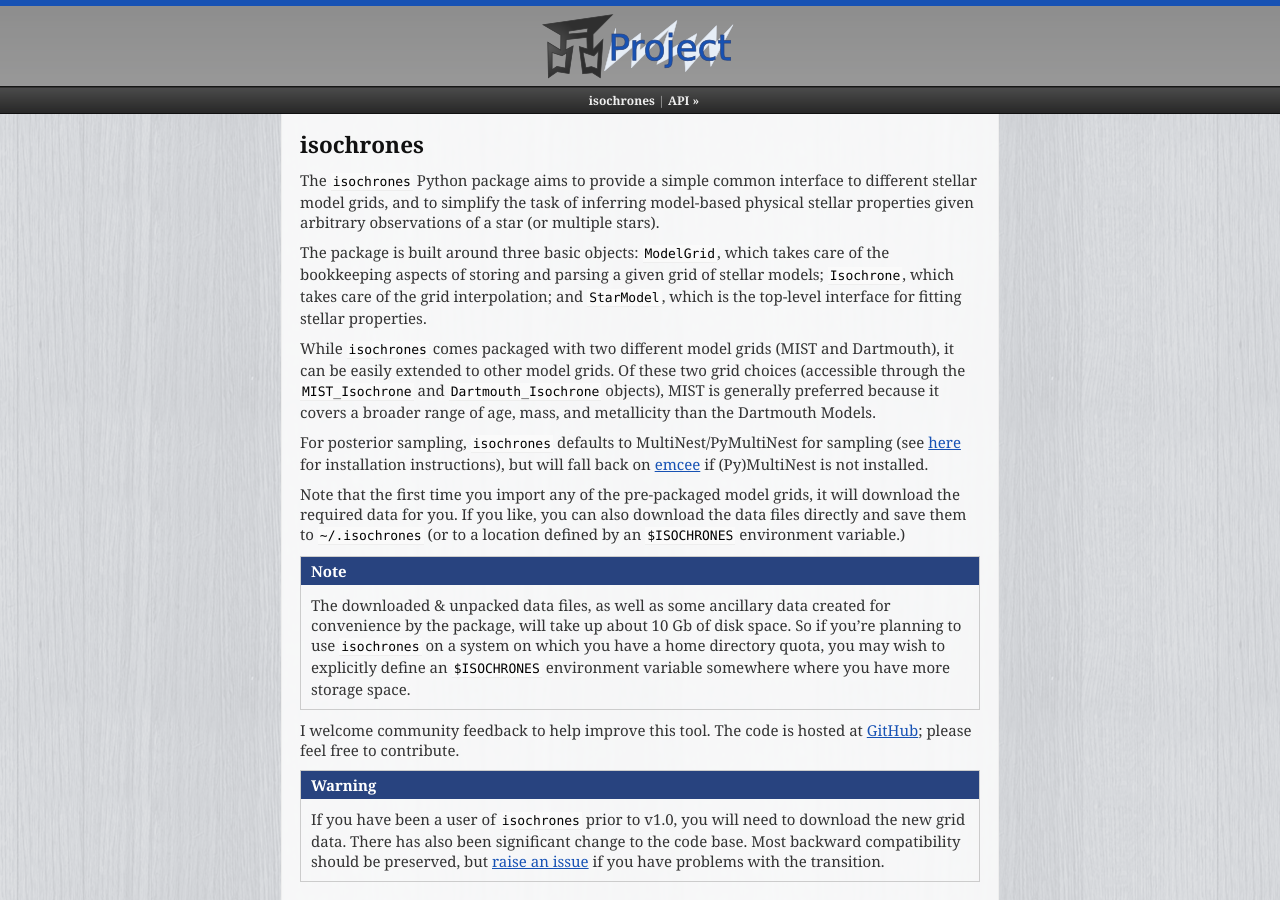
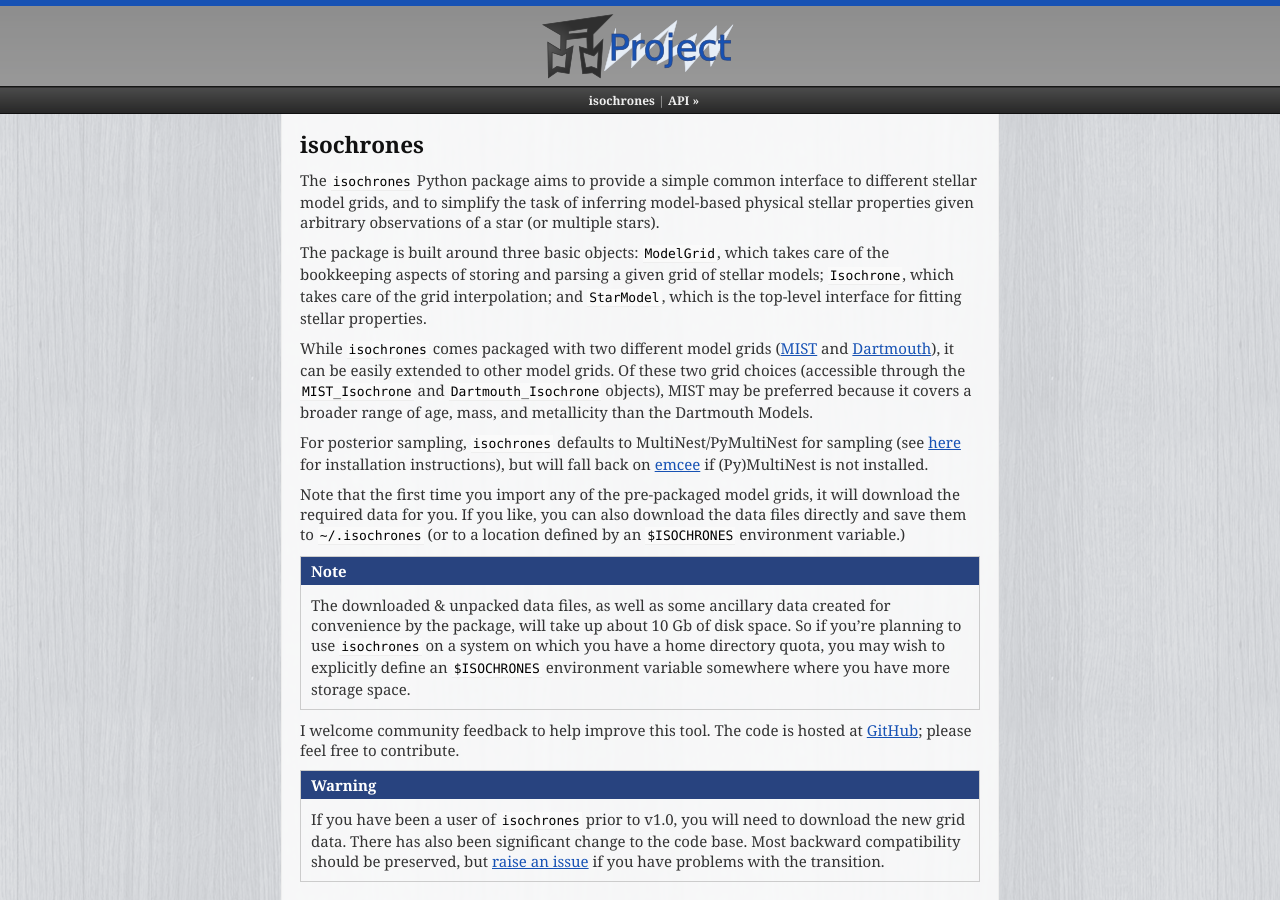
Before and after one commit to timothydmorton/isochrones, a Sphinx documentation site: the page built from docs/index.rst, in a window 1280 px wide and 900 px high. Built offline with Sphinx 7.4.7, drawn with Linux system fonts in a browser that asks for light colours.

Commit message:
added links

```diff
--- a/docs/index.rst
+++ b/docs/index.rst
@@ -13,10 +13,12 @@ takes care of the grid interpolation; and :class:`StarModel`,
 which is the top-level interface for fitting stellar properties.
 
 While ``isochrones`` comes packaged with two different model grids
-(MIST and Dartmouth), it can be easily extended to other
+(`MIST <http://waps.cfa.harvard.edu/MIST/>`_ and
+`Dartmouth <http://stellar.dartmouth.edu/models/>`_),
+it can be easily extended to other
 model grids.  Of these two grid choices
 (accessible through the :class:`MIST_Isochrone` and :class:`Dartmouth_Isochrone`
-objects), MIST is generally preferred because it covers a broader
+objects), MIST may be preferred because it covers a broader
 range of age, mass, and metallicity than the Dartmouth Models.
 
 For posterior sampling, ``isochrones`` defaults to MultiNest/PyMultiNest for sampling (see `here <http://astrobetter.com/wiki/MultiNest+Installation+Notes>`_ for installation instructions), but will fall back on `emcee
```
